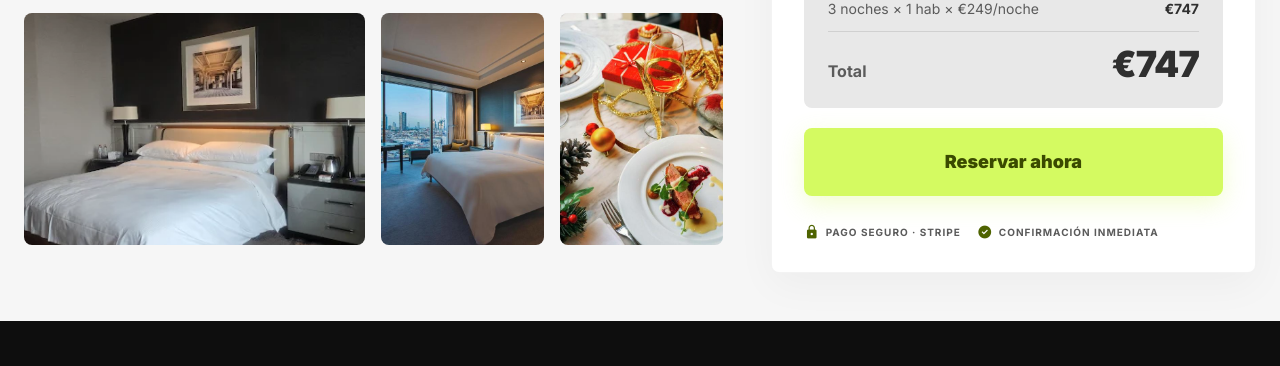
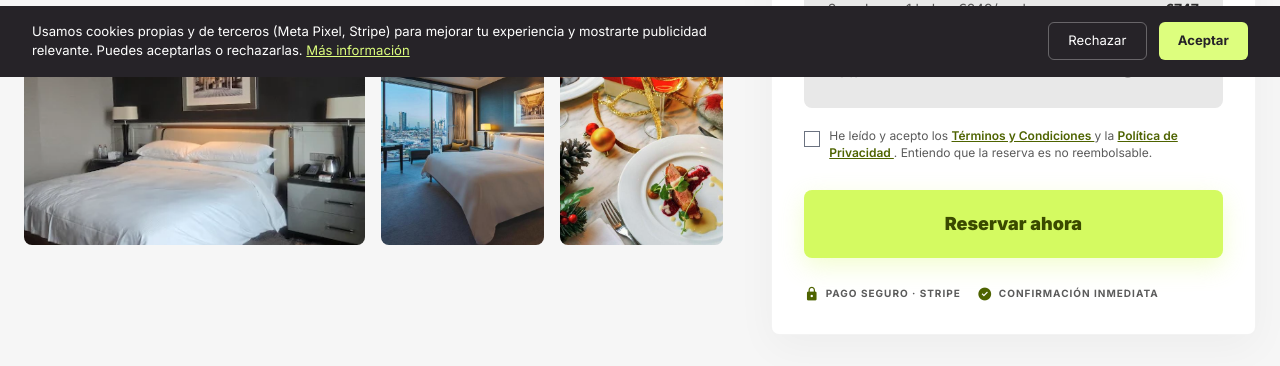
Before and after one commit to blocktravelagency-crypto/block-travel-agency, a plain HTML site: page proyecto-1-eventos/istanbul/landing/index.html in a window 1280 px wide. Shown: the part 723-1089 px from the top of the page. Drawn offline with nearby package versions, Linux system fonts and the light colour scheme; no server answers.

Commit message:
feat: banner cookies GDPR + checkbox T&C en formulario
Co-Authored-By: Claude Opus 4.6 (1M context) <noreply@anthropic.com>

```diff
--- a/proyecto-1-eventos/istanbul/landing/index.html
+++ b/proyecto-1-eventos/istanbul/landing/index.html
@@ -291,6 +291,34 @@ tailwind.config = {
             </div>
           </div>
 
+          <!-- Checkbox T&C -->
+          <div style="display:flex; align-items:flex-start; gap:0.6rem; margin-bottom:0.5rem;">
+            <input type="checkbox" id="acepto-terminos" style="
+              margin-top: 3px;
+              width: 16px;
+              height: 16px;
+              accent-color: #4e6300;
+              cursor: pointer;
+              flex-shrink: 0;
+            ">
+            <label for="acepto-terminos" style="
+              font-size: 0.75rem;
+              color: #5b5b5b;
+              cursor: pointer;
+              line-height: 1.4;
+            ">
+              He leído y acepto los
+              <a href="terminos.html" target="_blank" style="color:#4e6300; text-decoration:underline; font-weight:600;">
+                Términos y Condiciones
+              </a>
+              y la
+              <a href="privacidad.html" target="_blank" style="color:#4e6300; text-decoration:underline; font-weight:600;">
+                Política de Privacidad
+              </a>.
+              Entiendo que la reserva es no reembolsable.
+            </label>
+          </div>
+
           <!-- CTA -->
           <button id="btn-reservar" type="button"
             class="w-full bg-primary-container text-on-primary-fixed hover:opacity-90 transition-all py-5 rounded-xl font-black text-lg shadow-[0_8px_24px_rgba(212,250,97,0.3)]">
@@ -350,5 +378,71 @@ document.addEventListener('DOMContentLoaded', function() {
 });
 </script>
 <script src="script.js" defer></script>
+
+<!-- COOKIE BANNER -->
+<div id="cookie-banner" style="
+  position: fixed;
+  bottom: 0;
+  left: 0;
+  right: 0;
+  background: #262328;
+  color: white;
+  padding: 1rem 2rem;
+  display: flex;
+  align-items: center;
+  justify-content: space-between;
+  gap: 1rem;
+  z-index: 9999;
+  font-family: 'Inter', sans-serif;
+  font-size: 0.82rem;
+  flex-wrap: wrap;
+">
+  <p style="margin:0; max-width:700px; line-height:1.5;">
+    Usamos cookies propias y de terceros (Meta Pixel, Stripe) para mejorar tu experiencia
+    y mostrarte publicidad relevante. Puedes aceptarlas o rechazarlas.
+    <a href="privacidad.html" style="color:#DDFE7E; text-decoration:underline;">
+      Más información
+    </a>
+  </p>
+  <div style="display:flex; gap:0.75rem; flex-shrink:0;">
+    <button onclick="rechazarCookies()" style="
+      background: transparent;
+      border: 1.5px solid rgba(255,255,255,0.3);
+      color: white;
+      padding: 0.5rem 1.2rem;
+      border-radius: 6px;
+      font-size: 0.82rem;
+      cursor: pointer;
+      font-family: inherit;
+    ">Rechazar</button>
+    <button onclick="aceptarCookies()" style="
+      background: #DDFE7E;
+      border: none;
+      color: #262328;
+      padding: 0.5rem 1.2rem;
+      border-radius: 6px;
+      font-size: 0.82rem;
+      font-weight: 700;
+      cursor: pointer;
+      font-family: inherit;
+    ">Aceptar</button>
+  </div>
+</div>
+
+<script>
+function aceptarCookies() {
+  localStorage.setItem('cookies_consent', 'accepted');
+  document.getElementById('cookie-banner').style.display = 'none';
+}
+function rechazarCookies() {
+  localStorage.setItem('cookies_consent', 'rejected');
+  document.getElementById('cookie-banner').style.display = 'none';
+}
+// Mostrar banner solo si no ha decidido antes
+if (localStorage.getItem('cookies_consent')) {
+  document.getElementById('cookie-banner').style.display = 'none';
+}
+</script>
+
 </body>
 </html>
--- a/proyecto-1-eventos/istanbul/landing/script.js
+++ b/proyecto-1-eventos/istanbul/landing/script.js
@@ -73,6 +73,12 @@ async function handleCheckout() {
 
   if (!nombre || !email || !phoneNum) {
     alert('Por favor complet\u00E1 todos los campos: nombre, email y tel\u00E9fono.');
+    return;
+  }
+
+  var aceptoTerminos = document.getElementById('acepto-terminos');
+  if (!aceptoTerminos || !aceptoTerminos.checked) {
+    alert('Debes aceptar los Términos y Condiciones para continuar.');
     return;
   }
   if (noches === 0) {
```
